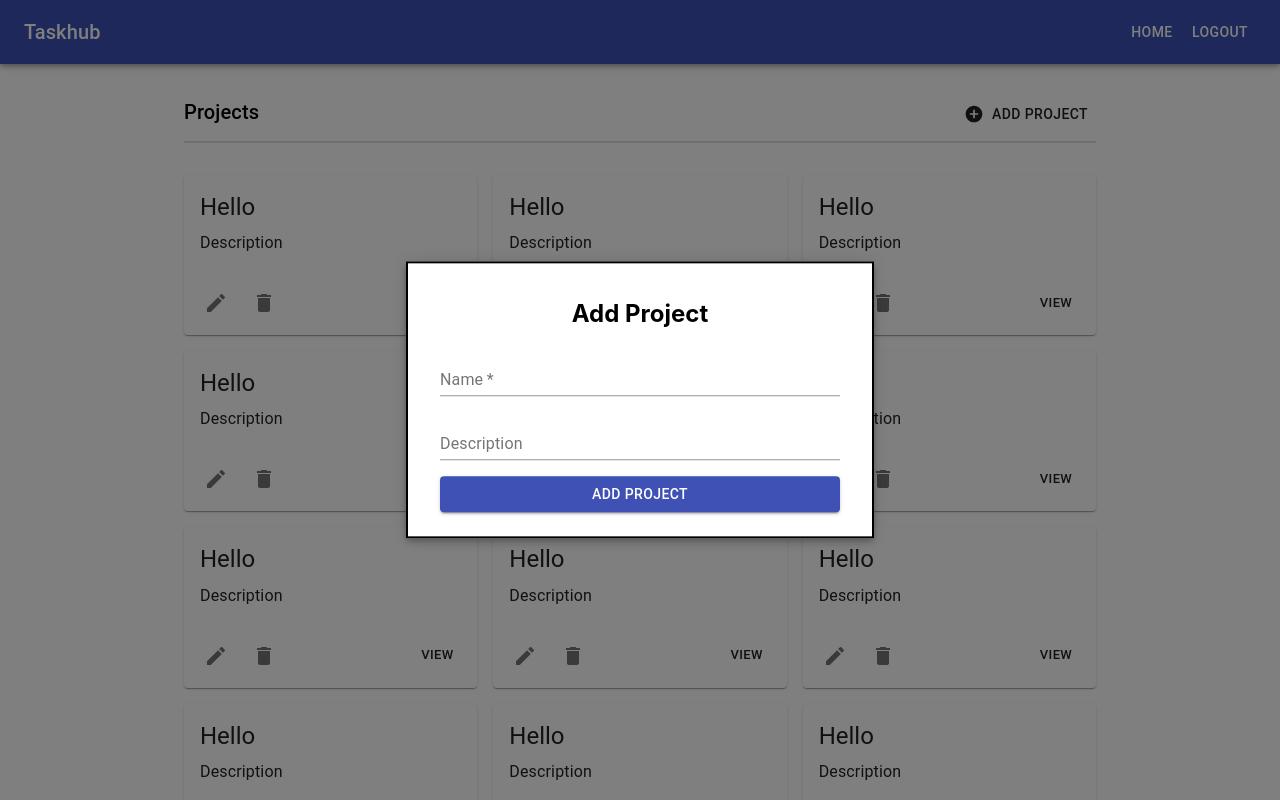
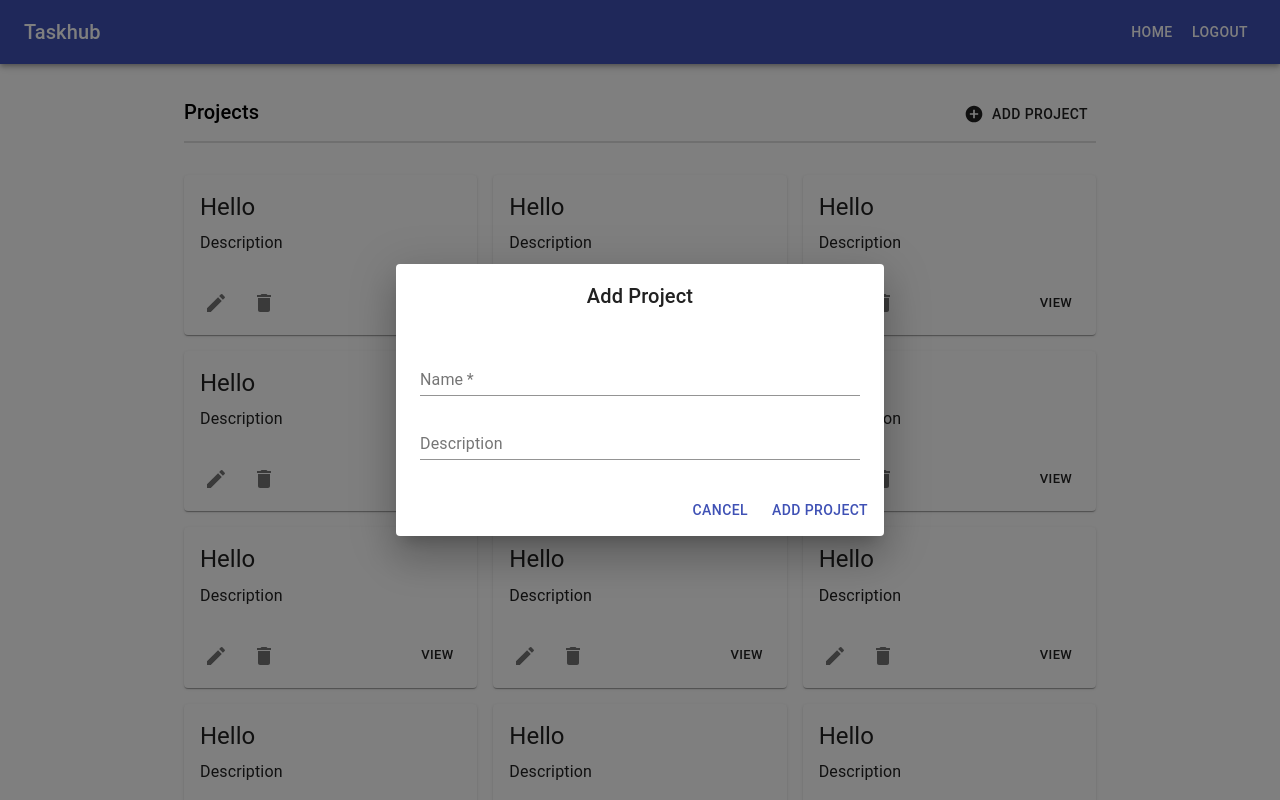
Before and after one commit to IamJajuan/TaskHub, a React (Create React App) app: page / in a window 1280 px wide. Both pictures are taken after a click on the button "ADD PROJECT". Shown: the top 800 px of the page. Built offline with nearby package versions, Linux system fonts and the light colour scheme.

Commit message:
Update project form

```diff
--- a/src/components/ProjectCard.js
+++ b/src/components/ProjectCard.js
@@ -1,4 +1,4 @@
-import { Grid,Card,CardContent,CardActions,Button, Typography,IconButton, Modal } from '@material-ui/core'
+import { Grid,Card,CardContent,CardActions,Button, Typography,IconButton } from '@material-ui/core'
 import { Edit ,Delete} from '@material-ui/icons';
 import React, {useState} from 'react'
 import { ProjectCardStyles } from '../styles/ProjectCard'
@@ -20,13 +20,10 @@ const ProjectCard = ({id,name,description}) => {
 
     return (
             <Grid item key = {id} xs={12} sm={6} md={4}>
-              <Modal open = {open} onClose = {toggleModal}>
-                <div>
-                <ProjectForm submit = {editProject} toggleModal = {toggleModal} title = {'Edit'}  id = {id} description = {description}  name = {name}/>
 
-                </div>
-              </Modal>
-              <Card className={classes.projectCard}>
+                <ProjectForm open = {open} submit = {editProject} toggleModal = {toggleModal} title = {'Edit'}  id = {id} description = {description}  name = {name}/>
+
+                    <Card className={classes.projectCard}>
 
                   <CardContent className={classes.projectCardContent}>
                     <Typography gutterBottom variant="h5" component="h2">
--- a/src/components/ProjectForm.js
+++ b/src/components/ProjectForm.js
@@ -1,9 +1,9 @@
-import { TextField,Button } from '@material-ui/core'
+import { TextField,Button, Dialog, DialogTitle, DialogActions, DialogContent } from '@material-ui/core'
 import React,{useState} from 'react'
 import PropTypes from 'prop-types'
 import {ProjectFormStyles} from '../styles/ProjectForm'
 
-const ProjectForm = ({id,name,description,title,toggleModal,submit}) => {
+const ProjectForm = ({id,name,description,title,toggleModal,submit,open}) => {
 
     const classes = ProjectFormStyles()
 
@@ -18,21 +18,31 @@ const ProjectForm = ({id,name,description,title,toggleModal,submit}) => {
 
     }
 
-    const handleSubmit = () => {
+    const handleSubmit = (event) => {
 
+        event.preventDefault()
        submit({id,...values},toggleModal)
        setValues({name:"",description:""})
     }
     return (
-        <div  className = {classes.projectForm}>
-            <h2 className = {classes.projectTitle}> {`${title} Project`} </h2>
-            <form onSubmit = {handleSubmit}>
+       <Dialog open = {open} onClose = {toggleModal} >
+<DialogTitle className = {classes.projectTitle}>{`${title} Project`} </DialogTitle>
+<form onSubmit = {handleSubmit}>
+
+<DialogContent>
                 <TextField onChange = {handleChange} required className = {classes.projectInput} label = "Name" id = "name" name = "name" fullWidth  value = {values.name} />
                 <TextField onChange = {handleChange} className = {classes.projectInput}  label = "Description" id = "description" name = "description" fullWidth value = {values.description} />
-                <Button fullWidth type = "submit" color = "primary" variant = "contained"> {`${title} Project`} </Button >
 
-            </form>
-        </div>
+</DialogContent>
+<DialogActions>
+<Button onClick = {toggleModal}  type = "button" color = "primary" > {`Cancel`} </Button >
+<Button  type = "submit" color = "primary" > {`${title} Project`} </Button >
+
+
+</DialogActions>
+</form>
+
+       </Dialog>
     )
 }
 
--- a/src/pages/Home.js
+++ b/src/pages/Home.js
@@ -1,4 +1,4 @@
-import { Container, Modal } from '@material-ui/core'
+import { Container } from '@material-ui/core'
 import React,{useState} from 'react'
 import ProjectsHeader from '../components/ProjectsHeader'
 import ProjectCards from '../components/ProjectCards'
@@ -22,12 +22,10 @@ const Home = () => {
 
     return (
         <Container component = "main" maxWidth="md">
-            <Modal open = {open} onClose = {toggleModal}>
                 <div>
-                <ProjectForm submit = {addProject} name = {""} description = {""} toggleModal = {toggleModal} title = {"Add"} />
+                <ProjectForm open = {open} submit = {addProject} name = {""} description = {""} toggleModal = {toggleModal} title = {"Add"} />
 
                     </div>
-            </Modal>
 <div>
 <ProjectsHeader toggleModal = {toggleModal} />
 <ProjectCards projects = {projects} />
--- a/src/styles/ProjectForm.js
+++ b/src/styles/ProjectForm.js
@@ -1,20 +1,6 @@
 import { makeStyles } from "@material-ui/core";
 
 export const ProjectFormStyles = makeStyles((theme) => ({
-
-
-    projectForm:{
-        position: 'absolute',
-        maxWidth: 400,
-        width:'70%',
-        backgroundColor: theme.palette.background.paper,
-        border: '2px solid #000',
-        boxShadow: theme.shadows[5],
-        padding: theme.spacing(2, 4, 3),
-        left:'50%',
-        top:'50%',
-        transform:`translate(-${50}%, -${50}%)`,
-    },
 
 
     projectInput:{
```
Also changed, not shown: 1 other file (tests, documents, lock files or other folders).
